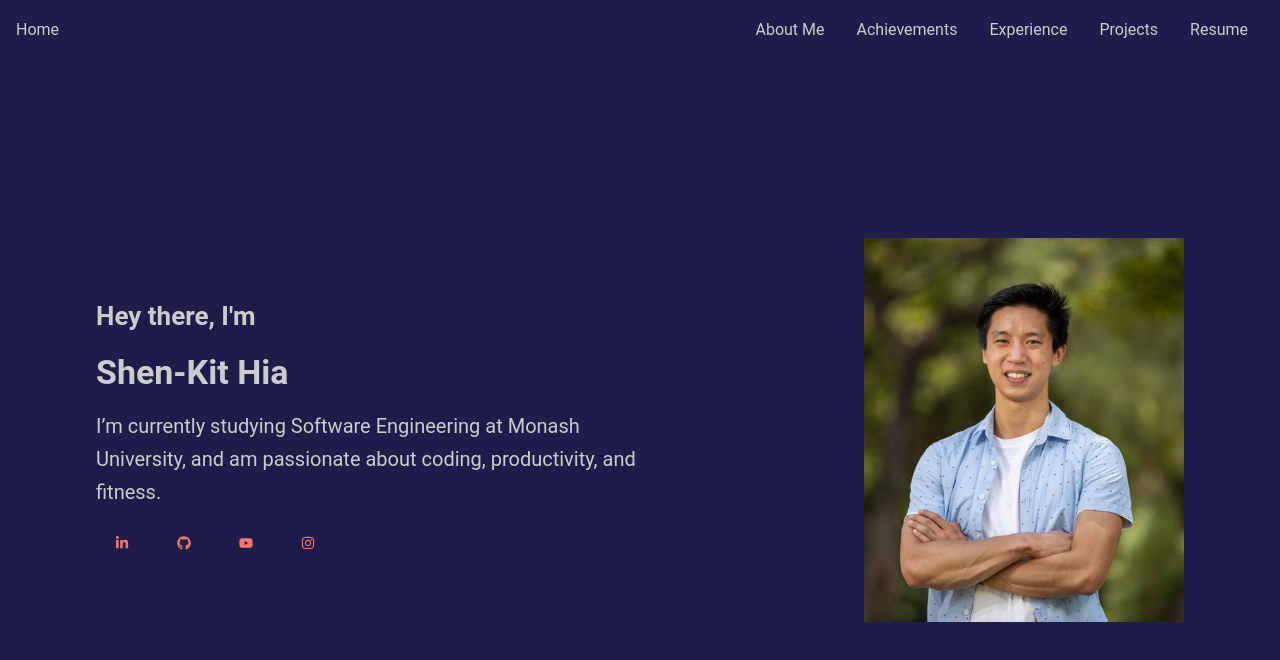
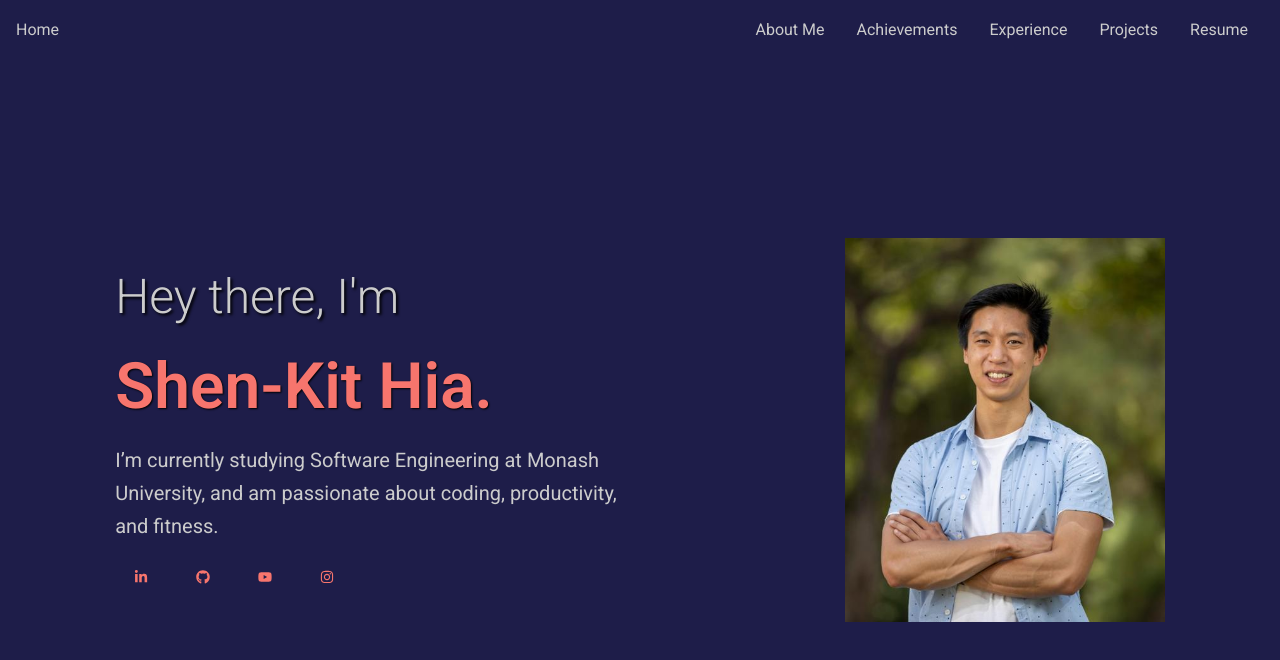
Before and after one commit to shen-kit/personal-website, a React (Vite) app in the folder vite-project/: page / in a window 1280 px wide. Shown: the top 660 px of the page. Built offline with nearby package versions, Linux system fonts and the light colour scheme.

Commit message:
adds styling and imports roboto font

```diff
--- a/vite-project/src/App.tsx
+++ b/vite-project/src/App.tsx
@@ -27,7 +27,20 @@ const theme = createTheme({
   fontFamilyMonospace: 'source-code-pro, Menlo, Monaco, Consolas, Courier New, monospace',
   headings: {
     fontFamily: "Roboto",
-    fontWeight: "700",
+    fontWeight: "600",
+    sizes: {
+      h1: {
+        fontWeight: "600",
+        fontSize: "4rem",
+      },
+      h2: {
+        fontSize: "3rem",
+        fontWeight: "300",
+      },
+      h3: {
+        fontSize: "2rem",
+      },
+    },
   },
 })
 
--- a/vite-project/src/Layout.tsx
+++ b/vite-project/src/Layout.tsx
@@ -25,8 +25,9 @@ export default function Layout(props: any) {
 
       <AppShell.Main
         pt={`calc(${rem(60)} + var(--mantine-spacing-md))`}
-        px="6rem"
-        display="flex"
+        pl="9%"
+        pr="9%"
+        display="grid"
       >
         {props.children}
       </AppShell.Main>
--- a/vite-project/src/pages/HomePage.tsx
+++ b/vite-project/src/pages/HomePage.tsx
@@ -1,9 +1,12 @@
-import { Flex, Text, Stack, Title, Group, Button, Image } from '@mantine/core';
+import { Flex, Text, Stack, Title, Group, Button, Image, useMantineTheme } from '@mantine/core';
 import { FaLinkedinIn, FaGithub, FaYoutube, FaInstagram } from 'react-icons/fa6';
 
 import ProfilePicture from '../assets/profilePic.jpg'
 
 const HomePage = () => {
+
+  const theme = useMantineTheme();
+
   return (
     <Flex
       justify="center"
@@ -12,8 +15,8 @@ const HomePage = () => {
       gap="20%"
     >
       <Stack>
-        <Title order={2}> Hey there, I'm</Title>
-        <Title order={1}>Shen-Kit Hia</Title>
+        <Title order={2} className="text-shadow"> Hey there, I'm</Title>
+        <Title c={theme.colors.orange[3]} order={1} className="text-shadow-sm">Shen-Kit Hia.</Title>
         <Text size="xl">I’m currently studying Software Engineering at Monash University, and am passionate about coding, productivity, and fitness.</Text>
         <Group gap="xs">
           <Button variant="transparent"><FaLinkedinIn /></Button>
--- a/vite-project/src/styles.css
+++ b/vite-project/src/styles.css
@@ -1,4 +1,12 @@
+/* import roboto font */
+@import url('https://fonts.googleapis.com/css2?family=Roboto:ital,wght@0,100..900;1,100..900&display=swap');
+
+/* define global variables */
 :root {
+
+  --shadow: 2px 2px 3px #000;
+  --shadow-sm: 1px 1px 2px #000;
+
   @mixin light-root { }
 
   @mixin dark-root {
@@ -7,3 +15,11 @@
     --mantine-color-bright: #eee;
   }
 }
+
+.text-shadow {
+  text-shadow: var(--shadow);
+}
+
+.text-shadow-sm {
+  text-shadow: var(--shadow-sm);
+}
```
